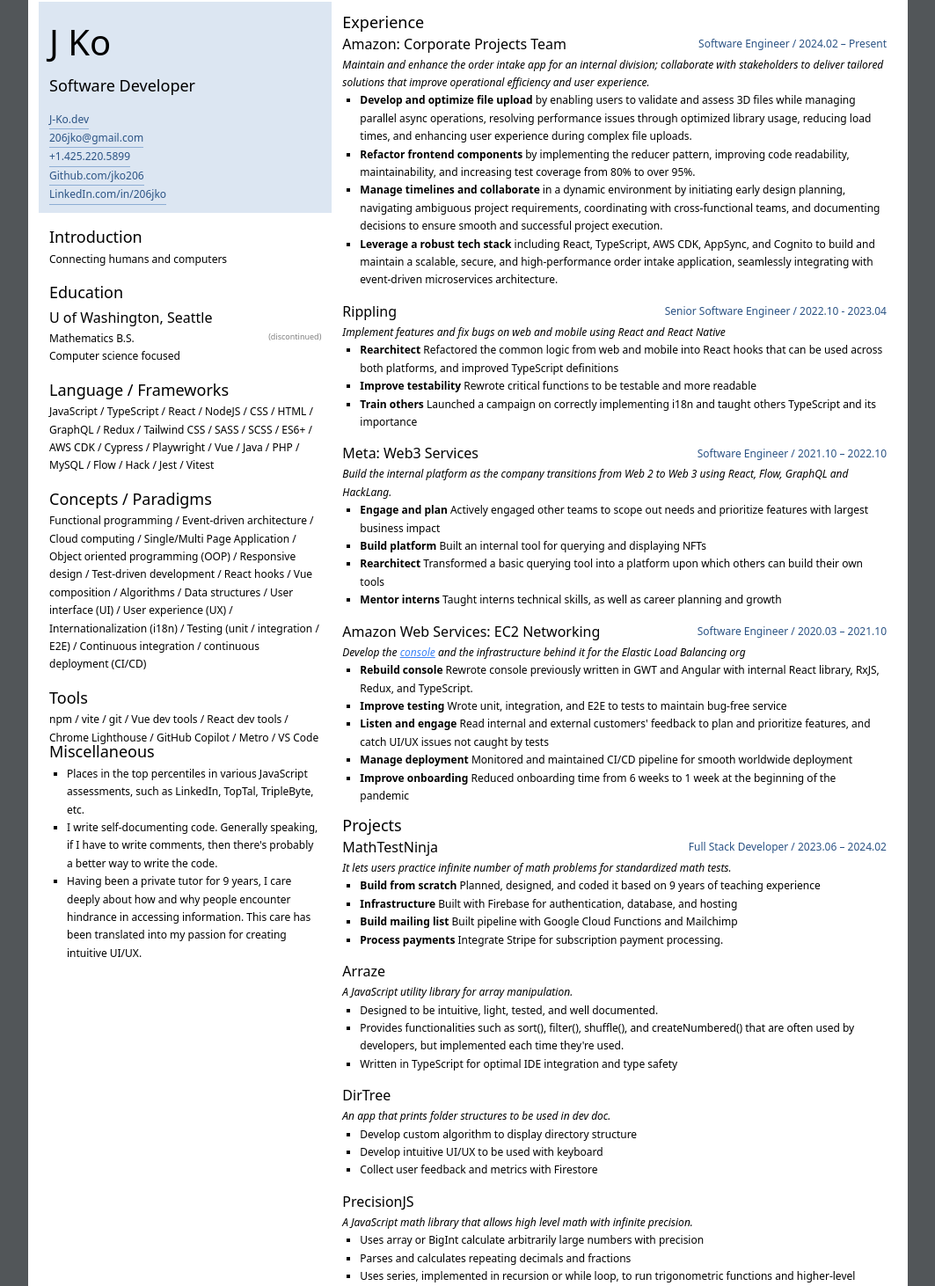
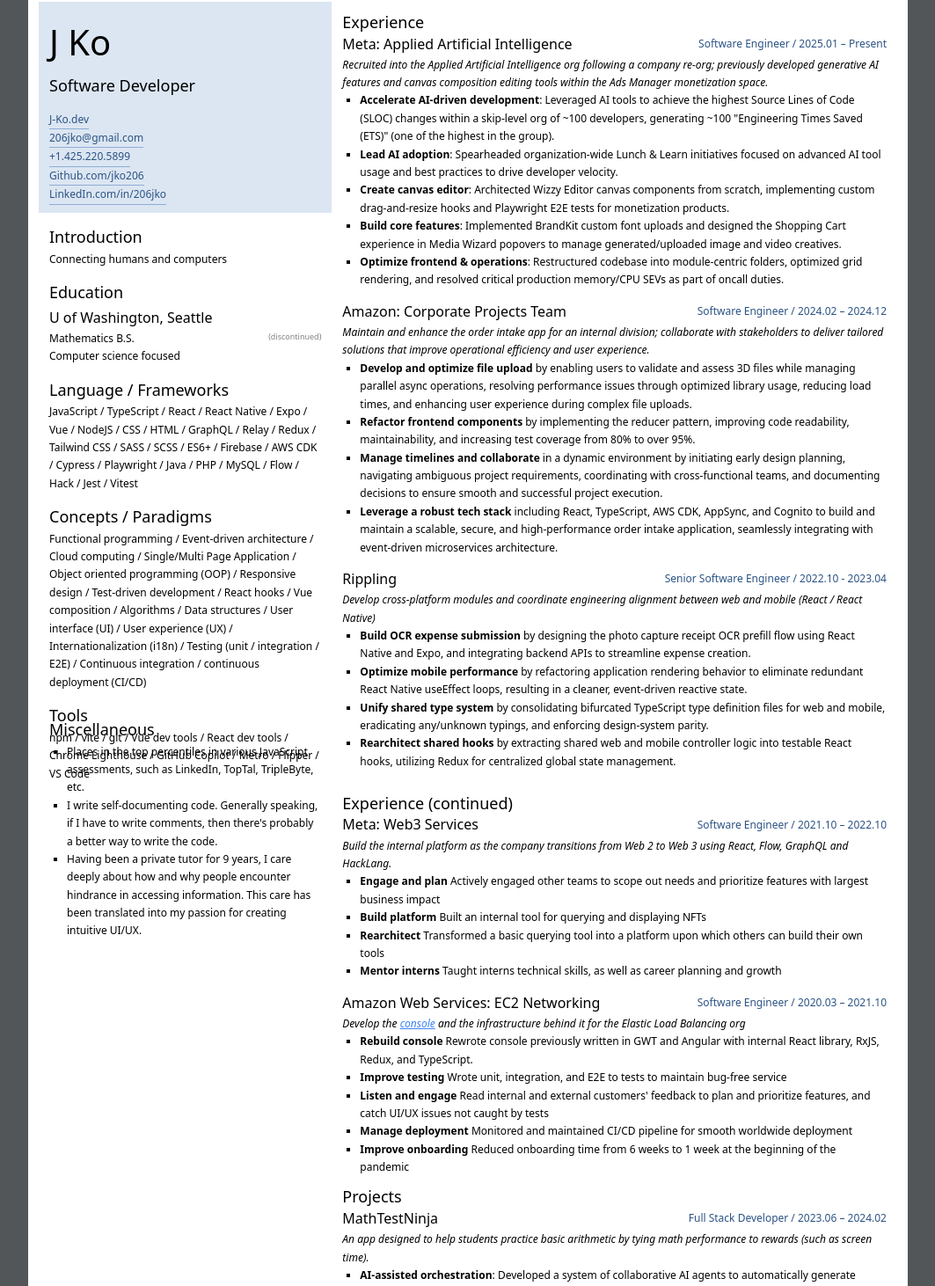
Before and after one commit to jko206/jko-dev, a Vue app: page / in a window 1280 px wide. Shown: the part 60-1522 px from the top of the page at 88% size, without its empty margins (108-1171 px from the left). Built offline with nearby package versions, Linux system fonts and the light colour scheme.

Commit message:
feat: update resume experience for React Native, refine Meta AI, and trim projects

```diff
--- a/src/App.vue
+++ b/src/App.vue
@@ -78,26 +78,30 @@
             <li :class="{ active: highlightedSkill.includes('js') }">JavaScript</li>
             <li :class="{ active: highlightedSkill.includes('ts') }">TypeScript</li>
             <li :class="{ active: highlightedSkill.includes('react') }">React</li>
+            <li :class="{ active: highlightedSkill.includes('react_native') }">React Native</li>
+            <li :class="{ active: highlightedSkill.includes('expo') }">Expo</li>
+            <li :class="{ active: highlightedSkill.includes('vue') }">Vue</li>
             <li :class="{ active: highlightedSkill.includes('node') }">NodeJS</li>
             <li :class="{ active: highlightedSkill.includes('css') }">CSS</li>
             <li :class="{ active: highlightedSkill.includes('html') }">HTML</li>
             <li :class="{ active: highlightedSkill.includes('gql') }">GraphQL</li>
+            <li :class="{ active: highlightedSkill.includes('relay') }">Relay</li>
             <li :class="{ active: highlightedSkill.includes('redux') }">Redux</li>
             <li :class="{ active: highlightedSkill.includes('tail') }">Tailwind CSS</li>
             <li :class="{ active: highlightedSkill.includes('sass') }">SASS</li>
             <li :class="{ active: highlightedSkill.includes('scss') }">SCSS</li>
             <li :class="{ active: highlightedSkill.includes('es6') }">ES6+</li>
-            <li :class="{ active: highlightedSkill.includes('es6') }">AWS CDK</li>
-            <li :class="{ active: highlightedSkill.includes('es6') }">Cypress</li>
-            <li :class="{ active: highlightedSkill.includes('es6') }">Playwright</li>
-            <li :class="{ active: highlightedSkill.includes('vue') }">Vue</li>
+            <li :class="{ active: highlightedSkill.includes('firebase') }">Firebase</li>
+            <li :class="{ active: highlightedSkill.includes('aws') }">AWS CDK</li>
+            <li :class="{ active: highlightedSkill.includes('cypress') }">Cypress</li>
+            <li :class="{ active: highlightedSkill.includes('playwright') }">Playwright</li>
             <li :class="{ active: highlightedSkill.includes('java') }">Java</li>
             <li :class="{ active: highlightedSkill.includes('php') }">PHP</li>
             <li :class="{ active: highlightedSkill.includes('mysql') }">MySQL</li>
             <li :class="{ active: highlightedSkill.includes('flow') }">Flow</li>
             <li :class="{ active: highlightedSkill.includes('hack') }">Hack</li>
             <li :class="{ active: highlightedSkill.includes('jest') }">Jest</li>
-            <li :class="{ active: highlightedSkill.includes('jest') }">Vitest</li>
+            <li :class="{ active: highlightedSkill.includes('vitest') }">Vitest</li>
           </ul>
         </div>
 
@@ -134,6 +138,7 @@
             <li :class="{ active: highlightedSkill.includes('vue-tools') }">Chrome Lighthouse</li>
             <li :class="{ active: highlightedSkill.includes('copilot') }">GitHub Copilot</li>
             <li :class="{ active: highlightedSkill.includes('metro') }">Metro</li>
+            <li :class="{ active: highlightedSkill.includes('flipper') }">Flipper</li>
             <li :class="{ active: highlightedSkill.includes('vs-code') }">VS Code</li>
           </ul>
         </div>
@@ -144,12 +149,56 @@
 
         <div
           class="section"
+          @mouseenter="() => (highlightedSkill = skillsUsed.meta_monetization)"
+          @mouseleave="() => (highlightedSkill = [])"
+        >
+          <div class="h3-row">
+            <h3>Meta: Applied Artificial Intelligence</h3>
+            <span class="title">Software Engineer / 2025.01 – Present</span>
+          </div>
+          <div class="desc">
+            Recruited into the Applied Artificial Intelligence org following a company re-org;
+            previously developed generative AI features and canvas composition editing tools within
+            the Ads Manager monetization space.
+          </div>
+          <ul class="job-desc-list">
+            <li>
+              <strong>Accelerate AI-driven development</strong>: Leveraged AI tools to achieve the
+              highest Source Lines of Code (SLOC) changes within a skip-level org of ~100
+              developers, generating ~100 "Engineering Times Saved (ETS)" (one of the highest in the
+              group).
+            </li>
+            <li>
+              <strong>Lead AI adoption</strong>: Spearheaded organization-wide Lunch & Learn
+              initiatives focused on advanced AI tool usage and best practices to drive developer
+              velocity.
+            </li>
+            <li>
+              <strong>Create canvas editor</strong>: Architected Wizzy Editor canvas components from
+              scratch, implementing custom drag-and-resize hooks and Playwright E2E tests for
+              monetization products.
+            </li>
+            <li>
+              <strong>Build core features</strong>: Implemented BrandKit custom font uploads and
+              designed the Shopping Cart experience in Media Wizard popovers to manage
+              generated/uploaded image and video creatives.
+            </li>
+            <li>
+              <strong>Optimize frontend &amp; operations</strong>: Restructured codebase into
+              module-centric folders, optimized grid rendering, and resolved critical production
+              memory/CPU SEVs as part of oncall duties.
+            </li>
+          </ul>
+        </div>
+
+        <div
+          class="section"
           @mouseenter="() => (highlightedSkill = skillsUsed.amazon2)"
           @mouseleave="() => (highlightedSkill = [])"
         >
           <div class="h3-row">
             <h3>Amazon: Corporate Projects Team</h3>
-            <span class="title">Software Engineer / 2024.02 – Present </span>
+            <span class="title">Software Engineer / 2024.02 – 2024.12 </span>
           </div>
           <div class="desc">
             Maintain and enhance the order intake app for an internal division; collaborate with
@@ -193,32 +242,92 @@
             <span class="title">Senior Software Engineer / 2022.10 - 2023.04</span>
           </div>
           <div class="desc">
-            Implement features and fix bugs on web and mobile using React and React Native
+            Develop cross-platform modules and coordinate engineering alignment between web and
+            mobile (React / React Native)
           </div>
           <ul class="job-desc-list">
             <li>
-              <strong>Rearchitect</strong> Refactored the common logic from web and mobile into
-              React hooks that can be used across both platforms, and improved TypeScript
-              definitions
+              <strong>Build OCR expense submission</strong> by designing the photo capture receipt
+              OCR prefill flow using React Native and Expo, and integrating backend APIs to
+              streamline expense creation.
             </li>
             <li>
-              <strong>Improve testability</strong> Rewrote critical functions to be testable and
-              more readable
+              <strong>Optimize mobile performance</strong> by refactoring application rendering
+              behavior to eliminate redundant React Native useEffect loops, resulting in a cleaner,
+              event-driven reactive state.
             </li>
             <li>
-              <strong>Train others</strong> Launched a campaign on correctly implementing i18n and
-              taught others TypeScript and its importance
-            </li>
-            <!-- <li>
-              <strong>Improve code quality</strong> Rewrote critical functions to be testable and
-              more readable; Used Flipper and other internal tools to debug and fix bugs
+              <strong>Unify shared type system</strong> by consolidating bifurcated TypeScript type
+              definition files for web and mobile, eradicating any/unknown typings, and enforcing
+              design-system parity.
             </li>
             <li>
-              <strong>Build UI/UX</strong> Implemented i18n; used internal UI library to build and
-              improve features
-            </li> -->
+              <strong>Rearchitect shared hooks</strong> by extracting shared web and mobile
+              controller logic into testable React hooks, utilizing Redux for centralized global
+              state management.
+            </li>
           </ul>
         </div>
+
+        <div
+          class="section hidden"
+          @mouseenter="() => (highlightedSkill = skillsUsed.pilot)"
+          @mouseleave="() => (highlightedSkill = [])"
+        >
+          <div class="h3-row">
+            <h3>Pilot.com</h3>
+            <span class="title">Software Engineer / 2019.03 – 2020.01</span>
+          </div>
+          <div class="desc">Develop an app for the internal bookkeepers</div>
+          <ul class="job-desc-list">
+            <li>
+              <strong>Redo customer dashboard</strong> Revamped the page that displays all customer
+              statuses with details about their work completion, assignee, etc.
+            </li>
+            <li>
+              <strong>Build global component</strong> Built a component that can be used across the
+              app to toggle the status of a customer
+            </li>
+            <li>
+              <strong>Communicate for quick result</strong> Owing to startup nature of the company,
+              talked directly with designers, PMs, devs, and other employees to quickly implement
+              ideas, fix bugs, etc.
+            </li>
+            <li>
+              <strong>Optimize/modernize codebase</strong> Implemented newest standard of
+              HTML/JavaScript/CSS and improved test coverage
+            </li>
+          </ul>
+        </div>
+      </div>
+    </div>
+    <div
+      @mouseover="() => setPaperHovering(true)"
+      @mouseleave="() => setPaperHovering(false)"
+      :class="['paper', { hover: isHoveringOverPaper }]"
+    >
+      <div class="col-1">
+        <div class="section">
+          <h2>Miscellaneous</h2>
+          <ul class="job-desc-list">
+            <li>
+              Places in the top percentiles in various JavaScript assessments, such as LinkedIn,
+              TopTal, TripleByte, etc.
+            </li>
+            <li>
+              I write self-documenting code. Generally speaking, if I have to write comments, then
+              there's probably a better way to write the code.
+            </li>
+            <li>
+              Having been a private tutor for 9 years, I care deeply about how and why people
+              encounter hindrance in accessing information. This care has been translated into my
+              passion for creating intuitive UI/UX.
+            </li>
+          </ul>
+        </div>
+      </div>
+      <div class="col-2">
+        <h2>Experience (continued)</h2>
 
         <div
           class="section"
@@ -296,64 +405,6 @@
           </ul>
         </div>
 
-        <div
-          class="section hidden"
-          @mouseenter="() => (highlightedSkill = skillsUsed.pilot)"
-          @mouseleave="() => (highlightedSkill = [])"
-        >
-          <div class="h3-row">
-            <h3>Pilot.com</h3>
-            <span class="title">Software Engineer / 2019.03 – 2020.01</span>
-          </div>
-          <div class="desc">Develop an app for the internal bookkeepers</div>
-          <ul class="job-desc-list">
-            <li>
-              <strong>Redo customer dashboard</strong> Revamped the page that displays all customer
-              statuses with details about their work completion, assignee, etc.
-            </li>
-            <li>
-              <strong>Build global component</strong> Built a component that can be used across the
-              app to toggle the status of a customer
-            </li>
-            <li>
-              <strong>Communicate for quick result</strong> Owing to startup nature of the company,
-              talked directly with designers, PMs, devs, and other employees to quickly implement
-              ideas, fix bugs, etc.
-            </li>
-            <li>
-              <strong>Optimize/modernize codebase</strong> Implemented newest standard of
-              HTML/JavaScript/CSS and improved test coverage
-            </li>
-          </ul>
-        </div>
-      </div>
-    </div>
-    <div
-      @mouseover="() => setPaperHovering(true)"
-      @mouseleave="() => setPaperHovering(false)"
-      :class="['paper', { hover: isHoveringOverPaper }]"
-    >
-      <div class="col-1">
-        <div class="section">
-          <h2>Miscellaneous</h2>
-          <ul class="job-desc-list">
-            <li>
-              Places in the top percentiles in various JavaScript assessments, such as LinkedIn,
-              TopTal, TripleByte, etc.
-            </li>
-            <li>
-              I write self-documenting code. Generally speaking, if I have to write comments, then
-              there's probably a better way to write the code.
-            </li>
-            <li>
-              Having been a private tutor for 9 years, I care deeply about how and why people
-              encounter hindrance in accessing information. This care has been translated into my
-              passion for creating intuitive UI/UX.
-            </li>
-          </ul>
-        </div>
-      </div>
-      <div class="col-2">
         <h2 class="margin-top">Projects</h2>
 
         <div
@@ -366,63 +417,58 @@
             <span class="title">Full Stack Developer / 2023.06 – 2024.02 </span>
           </div>
           <div class="desc">
-            It lets users practice infinite number of math problems for standardized math tests.
+            An app designed to help students practice basic arithmetic by tying math performance to
+            rewards (such as screen time).
           </div>
           <ul class="job-desc-list">
             <li>
-              <strong>Build from scratch</strong> Planned, designed, and coded it based on 9 years
-              of teaching experience
+              <strong>AI-assisted orchestration</strong>: Developed a system of collaborative AI
+              agents to automatically generate components, routing, and domain model updates.
             </li>
             <li>
-              <strong> Infrastructure</strong> Built with Firebase for authentication, database, and
-              hosting
+              <strong>Full stack infrastructure</strong>: Built student reward portals integrating
+              Firebase (Auth/Firestore), Stripe subscription processing, and Google Cloud Functions.
             </li>
             <li>
-              <strong>Build mailing list</strong> Built pipeline with Google Cloud Functions and
-              Mailchimp
-            </li>
-            <li>
-              <strong>Process payments</strong>
-              Integrate Stripe for subscription payment processing.
+              <strong>Product Design</strong>: Planned, designed, and coded the entire application
+              based on 9 years of teaching experience.
             </li>
           </ul>
         </div>
         <div class="section">
           <h3>Arraze</h3>
-          <div class="desc">A JavaScript utility library for array manipulation.</div>
+          <div class="desc">Lightweight utility library for intuitive array manipulation.</div>
           <ul class="job-desc-list">
-            <li>Designed to be intuitive, light, tested, and well documented.</li>
             <li>
-              Provides functionalities such as sort(), filter(), shuffle(), and createNumbered()
-              that are often used by developers, but implemented each time they're used.
+              Implements core utilities (`sort()`, `filter()`, `shuffle()`, `createNumbered()`) with
+              100% test coverage.
             </li>
-            <li>Written in TypeScript for optimal IDE integration and type safety</li>
+            <li>Fully written in TypeScript for optimal IDE integration and type safety.</li>
           </ul>
         </div>
 
         <div class="section">
           <h3>DirTree</h3>
-          <div class="desc">An app that prints folder structures to be used in dev doc.</div>
+          <div class="desc">
+            An application generating visual directory structures for developer documentation.
+          </div>
           <ul class="job-desc-list">
-            <li>Develop custom algorithm to display directory structure</li>
-            <li>Develop intuitive UI/UX to be used with keyboard</li>
-            <li>Collect user feedback and metrics with Firestore</li>
+            <li>Developed a custom display algorithm and keyboard-accessible UI/UX.</li>
+            <li>Utilizes Firestore to collect user feedback and usage metrics.</li>
           </ul>
         </div>
 
         <div class="section">
           <h3>PrecisionJS</h3>
           <div class="desc">
-            A JavaScript math library that allows high level math with infinite precision.
+            JavaScript math library for arbitrarily large numbers with infinite precision.
           </div>
           <ul class="job-desc-list">
-            <li>Uses array or BigInt calculate arbitrarily large numbers with precision</li>
-            <li>Parses and calculates repeating decimals and fractions</li>
             <li>
-              Uses series, implemented in recursion or while loop, to run trigonometric functions
-              and higher-level functions with practically infinite precision
+              Parses repeating decimals/fractions and calculates trigonometric series via recursion
+              and BigInt.
             </li>
-            <li>Being re-written in TypeScript</li>
+            <li>Written in TypeScript for type safety and clean IDE integration.</li>
           </ul>
         </div>
       </div>
@@ -430,7 +476,7 @@
   </div>
 </template>
 <script setup lang="ts">
-import { reactive, ref } from 'vue'
+import { ref } from 'vue'
 
 const isInteractive = ref(false)
 const isHoveringOverPaper = ref(false)
@@ -444,19 +490,34 @@
 const setPaperHovering = (val: boolean) => (isHoveringOverPaper.value = val)
 
 const skillsUsed = {
+  meta_monetization: [
+    'react',
+    'flow',
+    'gql',
+    'relay',
+    'hooks',
+    'ui',
+    'ux',
+    'e2e',
+    'unit',
+    'playwright'
+  ],
   rippling: [
     'ts',
     'react',
+    'react_native',
+    'expo',
     'jest',
     'hooks',
-    'flux',
+    'redux',
     'ui',
     'ux',
     'e2e',
     'unit',
     'rest',
     'i18n',
-    'mobile'
+    'mobile',
+    'flipper'
   ],
   meta: ['flow', 'react', 'gql', 'ui', 'ux', 'hooks', 'e2e', 'unit', 'hack', 'php'],
   amazon: [
@@ -475,7 +536,7 @@
     'gwt'
   ],
   pilot: ['vue', 'scss', 'sass', 'html', 'spa', 'vue-tools', 'e2e', 'jest', 'unit', 'resp'],
-  mtn: ['vue', 'vue-tools', 'ui', 'ux', 'spa', 'scss', 'tail'],
+  mtn: ['vue', 'vue-tools', 'ui', 'ux', 'spa', 'scss', 'tail', 'firebase'],
   amazon2: [
     'ts',
     'react',
@@ -489,7 +550,8 @@
     'unit',
     'rest',
     'i18n',
-    'eda'
+    'eda',
+    'aws'
   ]
 }
 </script>
```
